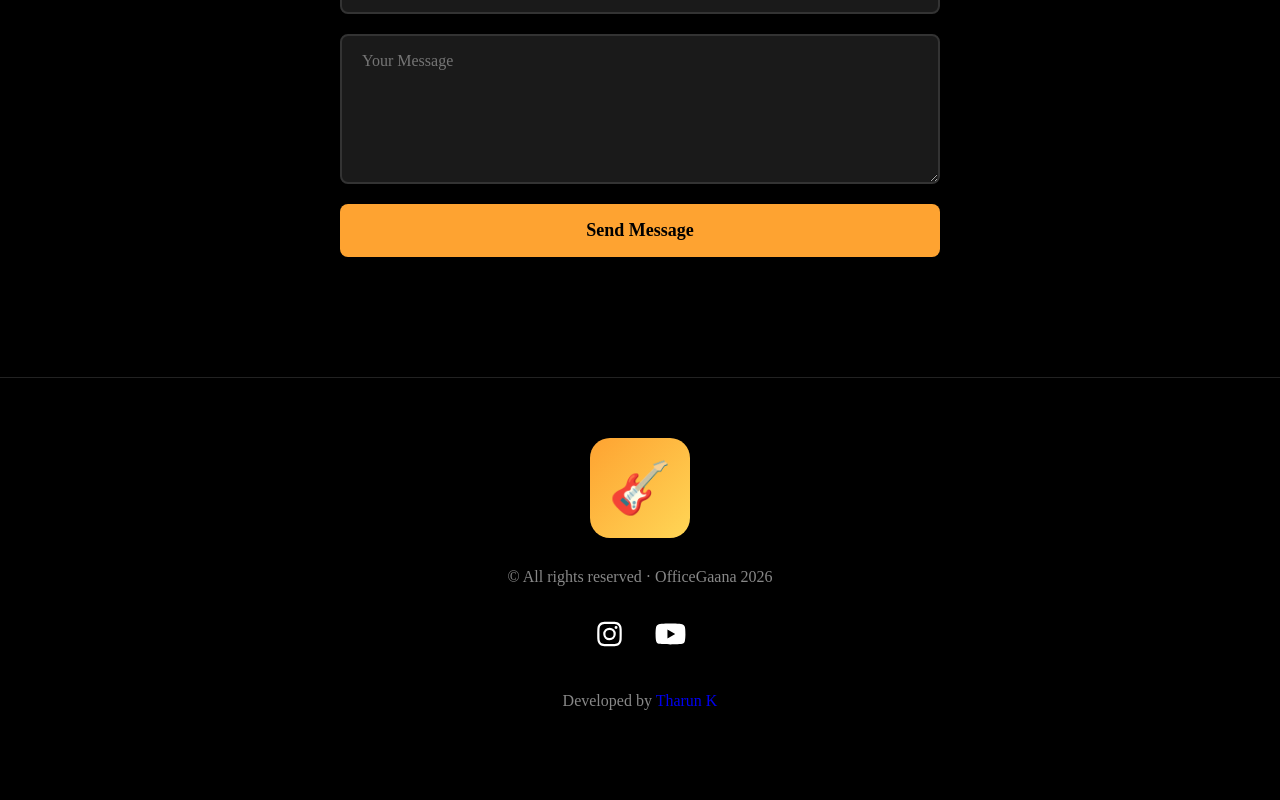
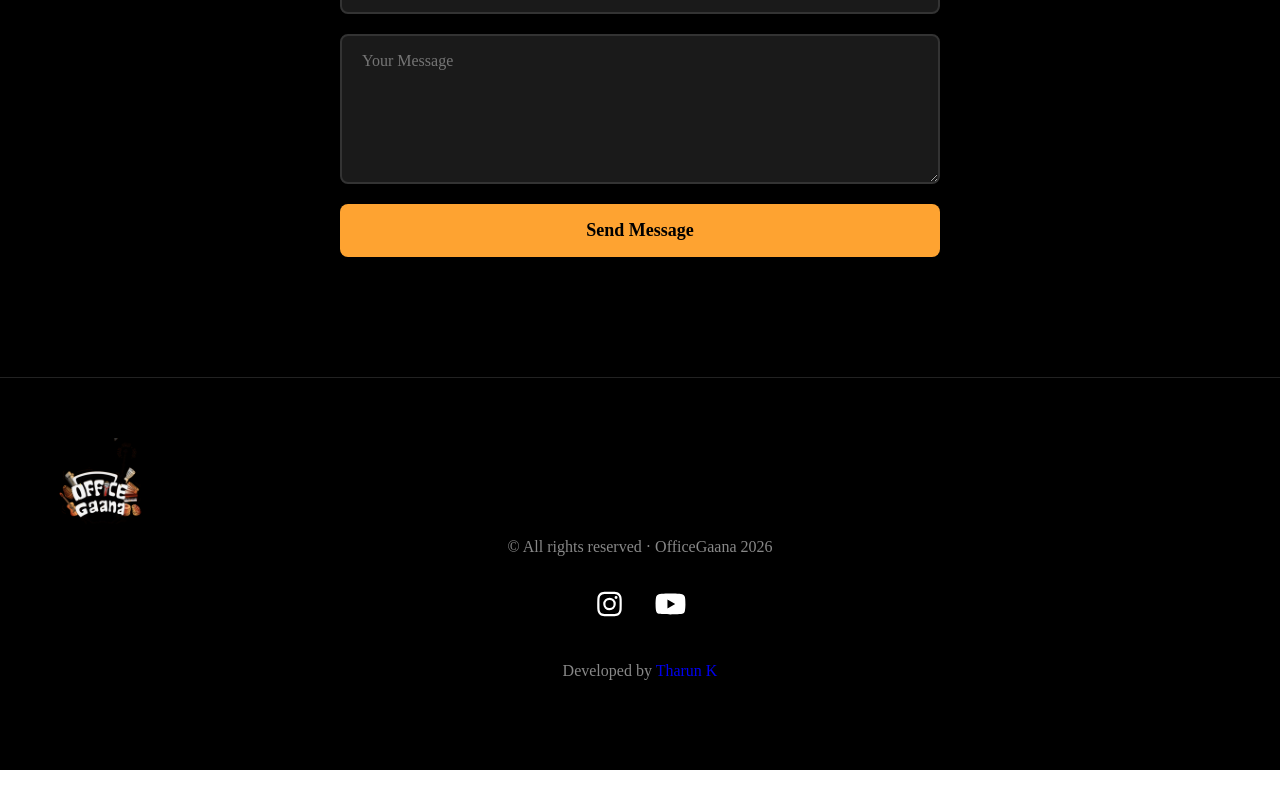
Before and after one commit to Tharun5604/OfficeGaana, a Next.js app: page / in a window 1280 px wide. Shown: the part 4250-5050 px from the top of the page. After the commit the page ends 5020 px from the top, so only its background shows below. Built offline with nearby package versions, Linux system fonts and the light colour scheme.

Commit message:
footer logo added

```diff
--- a/src/app/page.jsx
+++ b/src/app/page.jsx
@@ -118,7 +118,7 @@ export default function Home() {
 
       {/* FOOTER */}
       <footer className="footer">
-        <div className="footer-logo">🎸</div>
+        <div className="footer-logo"> <img src="/images/logo-nobg-resize.png" alt="OfficeGaana Logo" /></div>
         <p>© All rights reserved · OfficeGaana {currentYear}</p>
         <div className="footer-social">
           <a
--- a/src/styles/globals.css
+++ b/src/styles/globals.css
@@ -907,13 +907,6 @@ section {
 .footer-logo {
   width: 100px;
   height: 100px;
-  margin: 0 auto 30px;
-  background: linear-gradient(135deg, #fea331, #ffd656);
-  border-radius: 20px;
-  display: flex;
-  align-items: center;
-  justify-content: center;
-  font-size: 50px;
 }
 
 .footer p {
```
